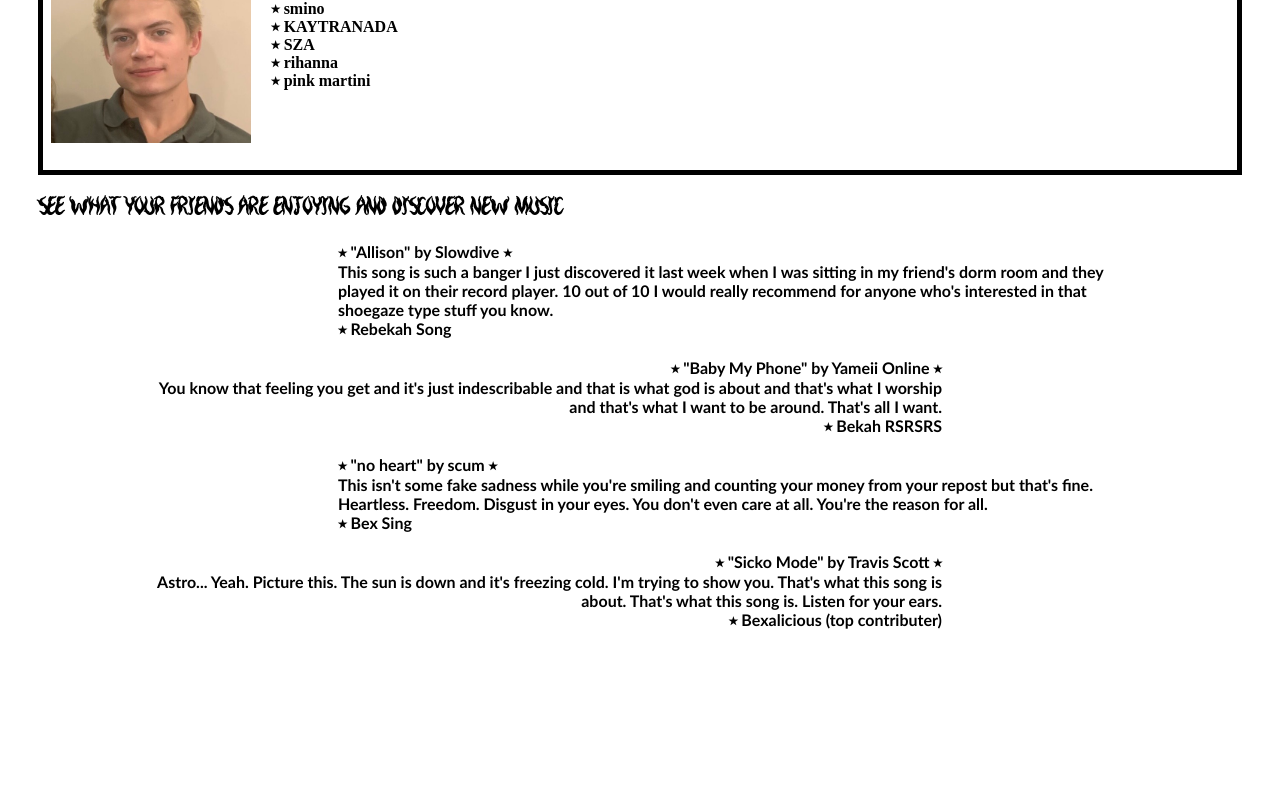
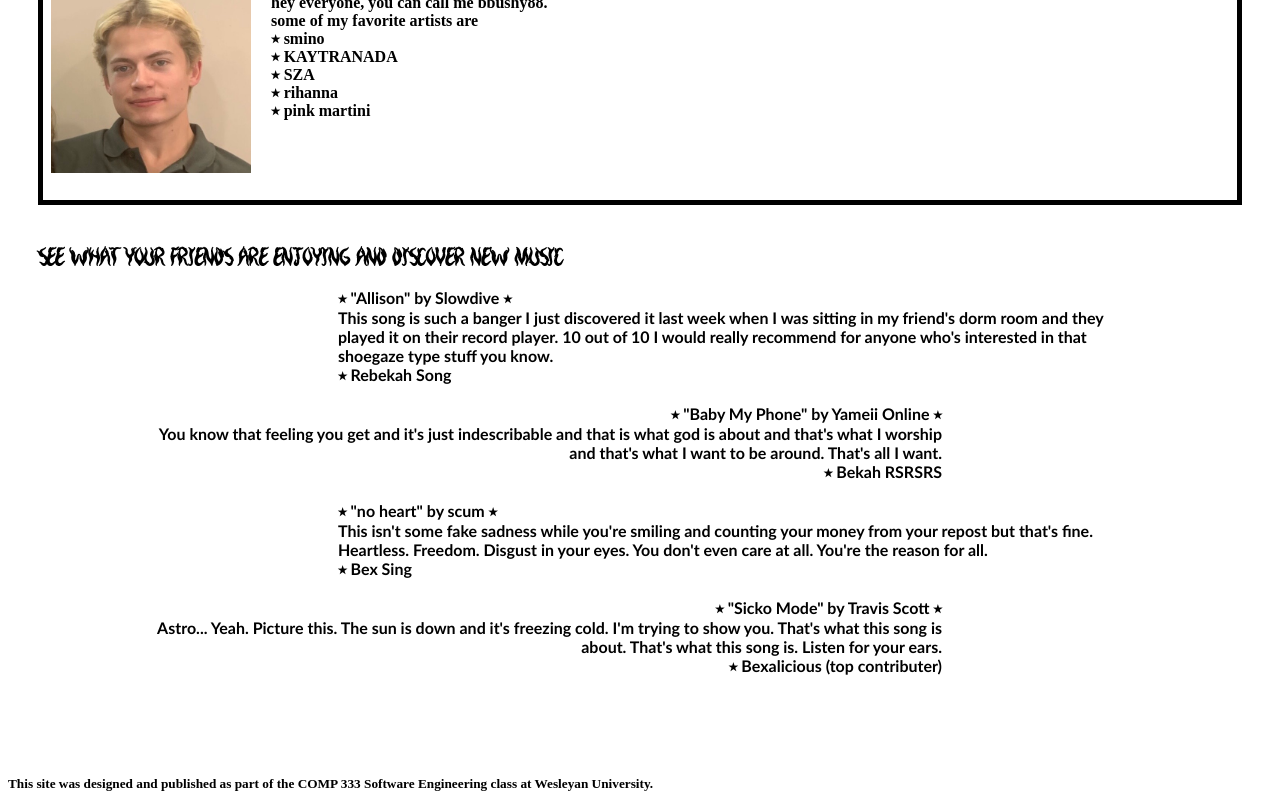
Before and after one commit to rebekahsong/rebekahsong.github.io, a plain HTML site: page index.html in a window 1280 px wide. Shown: the part 867-1667 px from the top of the page. Before the commit the page ends 1605 px from the top, so only its background shows below. Drawn offline with Linux system fonts and the light colour scheme.

Commit message:
add comp333 watermark

```diff
--- a/home.css
+++ b/home.css
@@ -46,6 +46,11 @@ h1 {
     font-size: 100px;
 }
 
+h2{
+    padding: 40px 0px 15px 0px;
+    margin: 0px;
+}
+
 h4{
     font-family: Optima, sans-serif;
 }
--- a/index.html
+++ b/index.html
@@ -67,4 +67,6 @@
           </section>
     </div>
 
+    <h5 class="noMargins">This site was designed and published as part of the COMP 333 Software Engineering class at Wesleyan University. </h4>
+
 </body></html>
```
